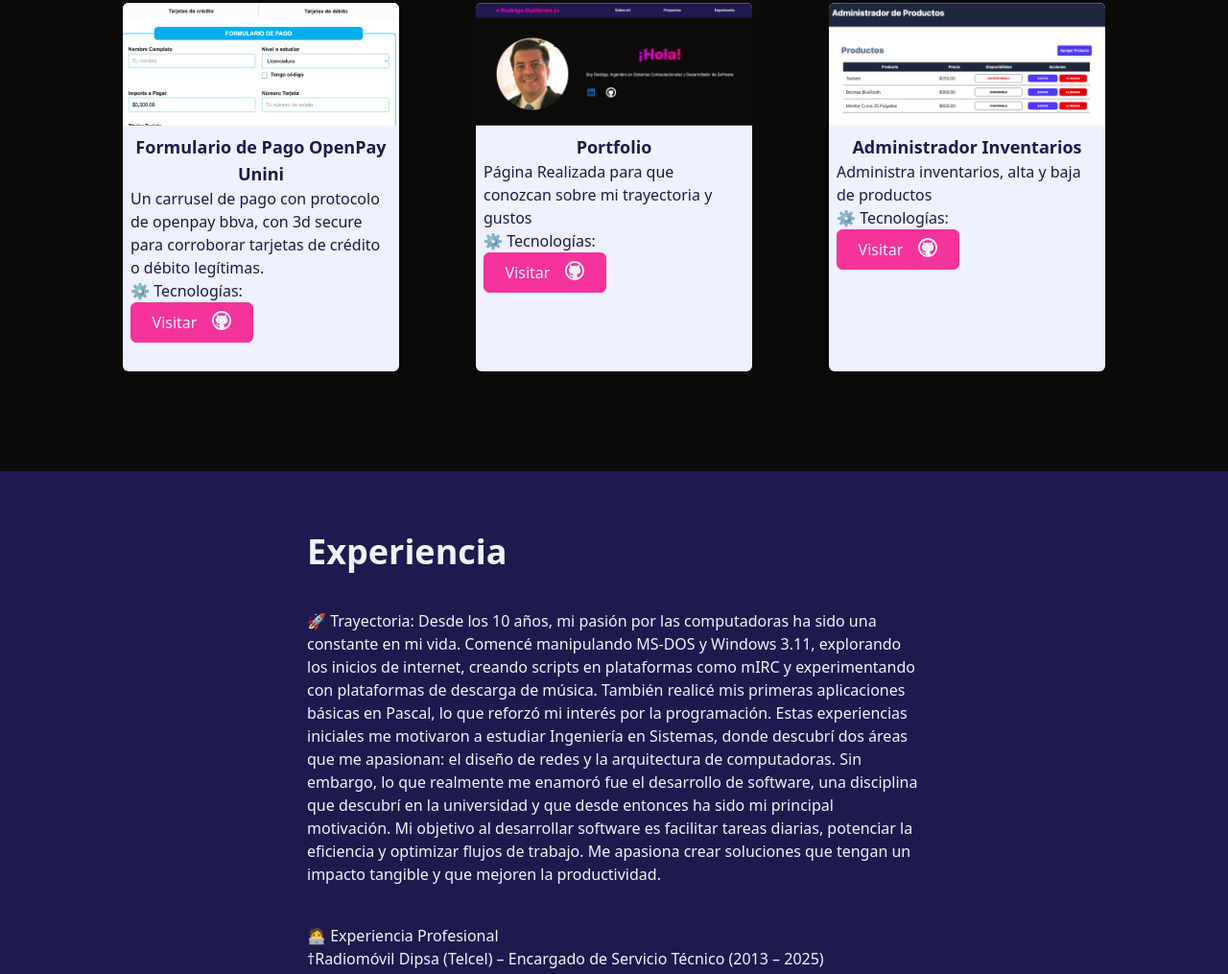
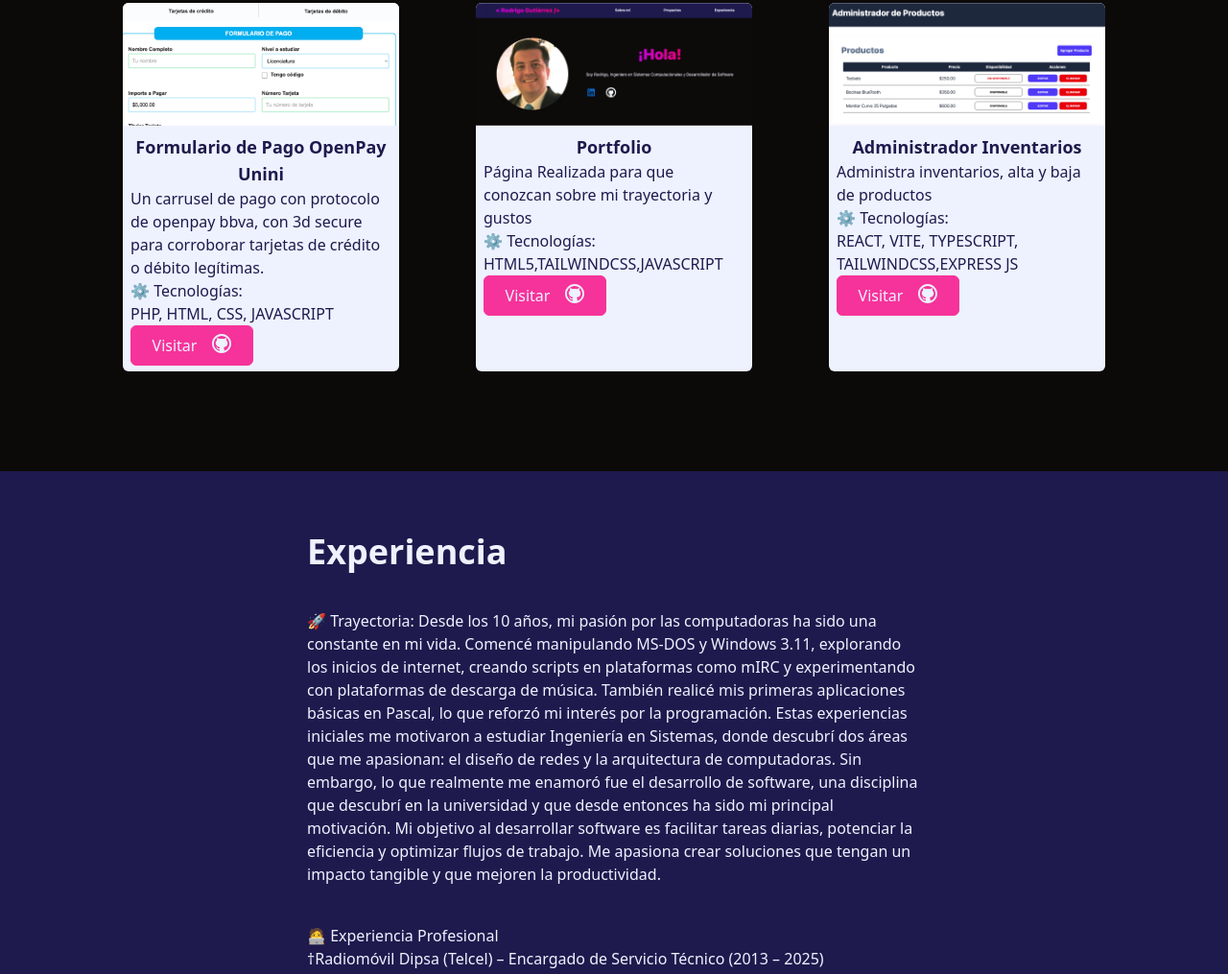
Before and after one commit to namilak-22/portfolio, a website with bundled scripts: page src/index.html in a window 1280 px wide. Shown: the part 1325-2340 px from the top of the page at 96% size. Built offline with nearby package versions, Linux system fonts and the light colour scheme.

Commit message:
modificate the project.js

```diff
--- a/src/index.html
+++ b/src/index.html
@@ -182,8 +182,8 @@
               <div class="h:2/3 flex flex-col justify-between p-2">
                 <h4 class="text-center text-lg font-bold"></h4>
                 <p></p>
-                <p>
-                  <span class="font-bold"></span>
+                <p class="flex flex-col">⚙️ Tecnologías:
+                  <span  class="font-bold"></span>
                 </p>
                 <a href="" target="_blank"
                   ><!-- poner el repositorio de github -->
--- a/src/js/data.js
+++ b/src/js/data.js
@@ -5,7 +5,6 @@ export const projects=[
         alt:'Proyecto Unini'
      },
      description:'Un carrusel de pago con protocolo de openpay bbva, con 3d secure para corroborar tarjetas de crédito o débito legítimas.',
-     titleTech:'⚙️ Tecnologías:',
      tech:'PHP, HTML, CSS, JAVASCRIPT',
      link:'https://github.com/namilak-22/uniniPagoOpenpay/tree/master'
 
@@ -16,7 +15,6 @@ export const projects=[
         alt:'Portfolio Rodrigo'
      },
      description:'Página Realizada para que conozcan sobre mi trayectoria y gustos',
-     titleTech:'⚙️ Tecnologías:',
      tech:'HTML5,TAILWINDCSS,JAVASCRIPT',
      link:'https://github.com/namilak-22/portfolio'
 
@@ -27,7 +25,6 @@ export const projects=[
         alt:'Portfolio Rodrigo'
      },
      description:'Administra inventarios, alta y baja de productos',
-     titleTech:'⚙️ Tecnologías:',
      tech:'REACT, VITE, TYPESCRIPT, TAILWINDCSS,EXPRESS JS',
      link:'https://github.com/namilak-22/rest_apis_typescript_frontend'
 
--- a/src/js/templates.js
+++ b/src/js/templates.js
@@ -7,8 +7,7 @@ projects.forEach(project=>{
    const image=card.querySelector('img');
    const title=card.querySelector('h4');
    const description=card.querySelectorAll('p')[0];
-   const titleTech=card.querySelectorAll('p')[1];
-   const tech=card.querySelectorAll('span')[0]
+   const tech=card.querySelectorAll('p')[1];
    const link=card.querySelector('a');
 
    image.src=project.img.src;
@@ -18,11 +17,11 @@ projects.forEach(project=>{
 
    description.textContent=project.description;
 
-   titleTech.textContent=project.titleTech;
 
-   tech.textContent=project.tech;
+   tech.insertAdjacentHTML('beforeend',project.tech)
 
    link.href=project.link;
+   console.log(tech)
 
         projectsUl.appendChild(card)
    });
```
Also changed, not shown: src/output.css.
